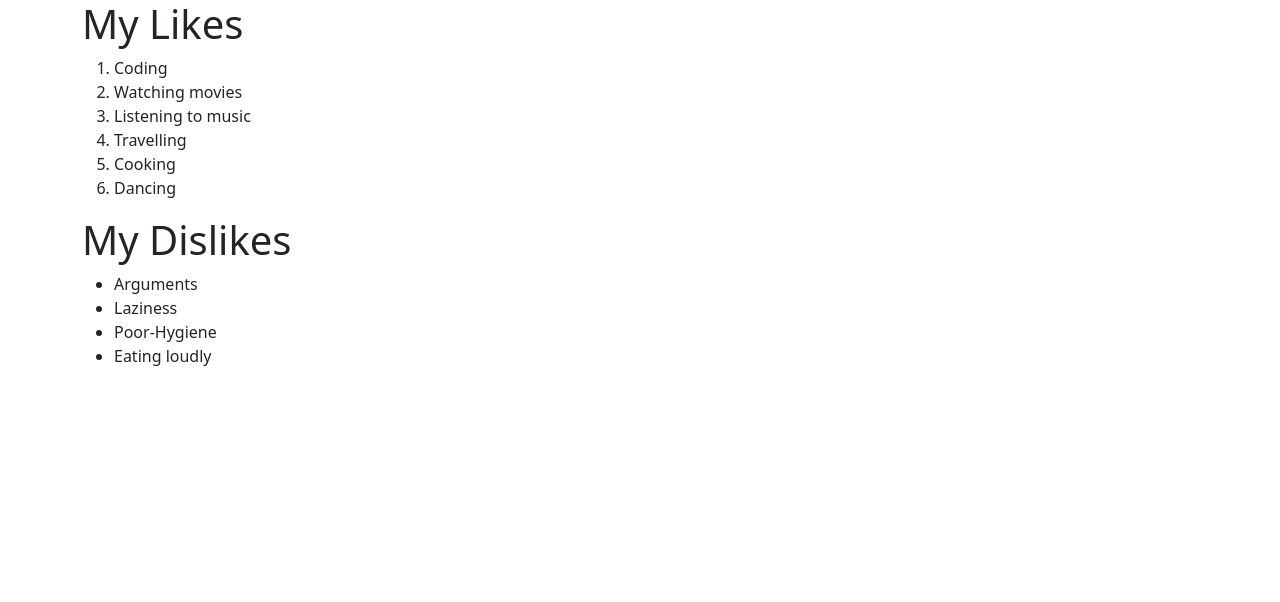
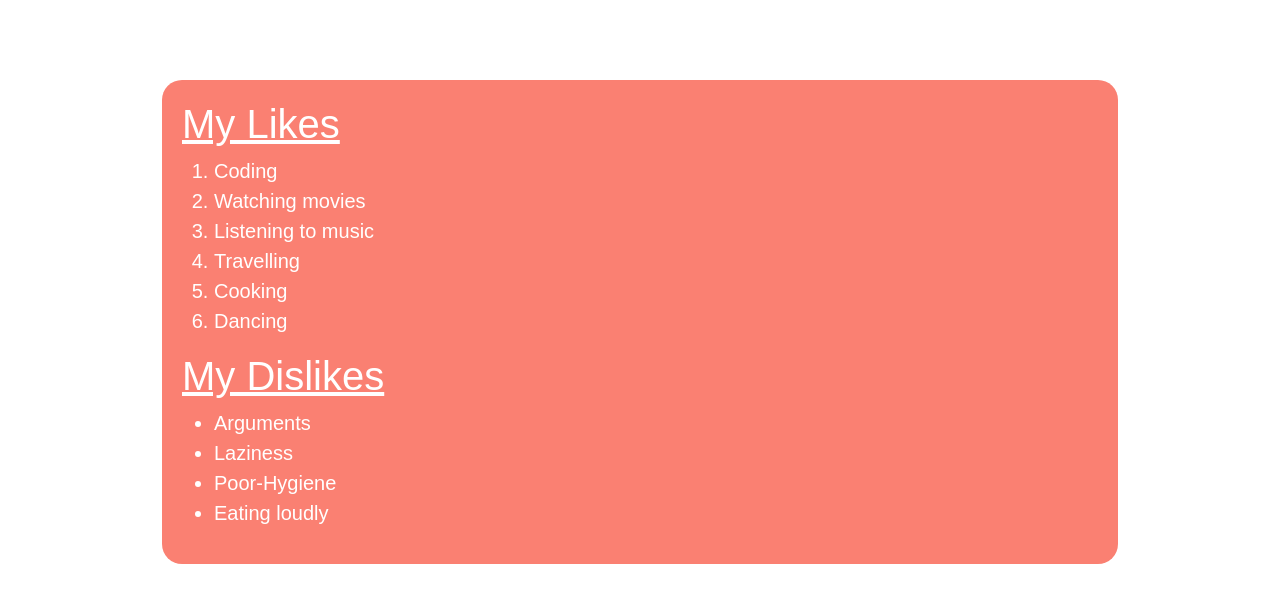
Before and after one commit to Vickylamiel/CSS-Project2, a plain HTML site: page index.html in a window 1280 px wide. Drawn offline with nearby package versions, Linux system fonts and the light colour scheme; the site is published under a folder, as on GitHub Pages, so addresses that start at the root find nothing.

Commit message:
updated commit

```diff
--- a/index.html
+++ b/index.html
@@ -4,7 +4,7 @@
     <meta charset="UTF-8">
     <meta http-equiv="X-UA-Compatible" content="IE=edge">
     <meta name="viewport" content="width=device-width, initial-scale=1.0">
-    <link rel="stylesheet" href="/styles.css">
+    <link rel="stylesheet" href="./assets/styles.css">
     <link href="https://cdn.jsdelivr.net/npm/bootstrap@5.2.2/dist/css/bootstrap.min.css" rel="stylesheet" integrity="sha384-Zenh87qX5JnK2Jl0vWa8Ck2rdkQ2Bzep5IDxbcnCeuOxjzrPF/et3URy9Bv1WTRi" crossorigin="anonymous">
     <title>Document</title>
 </head>
```
Also changed, not shown: assets/styles.css (renamed from styles.css).
